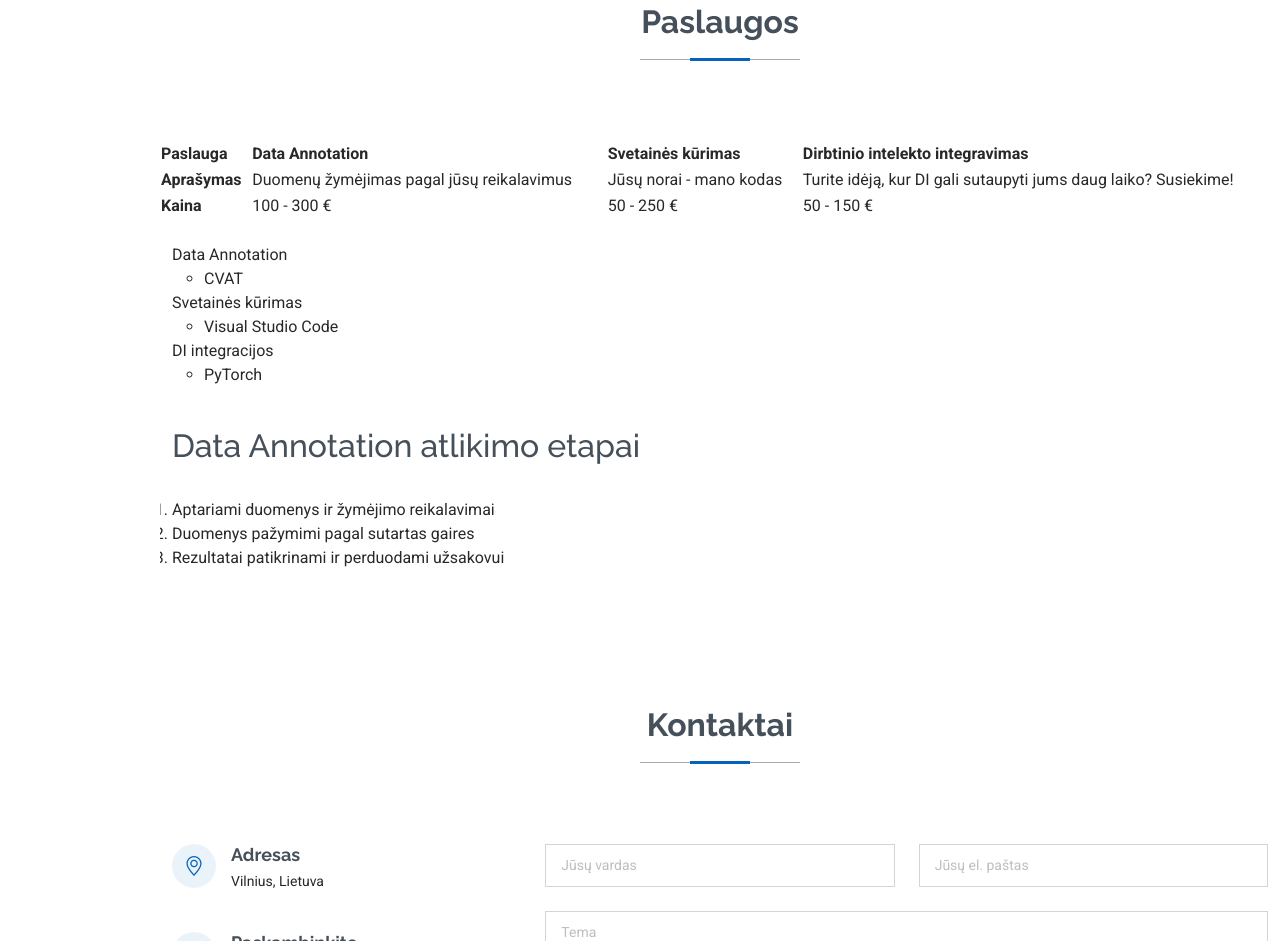
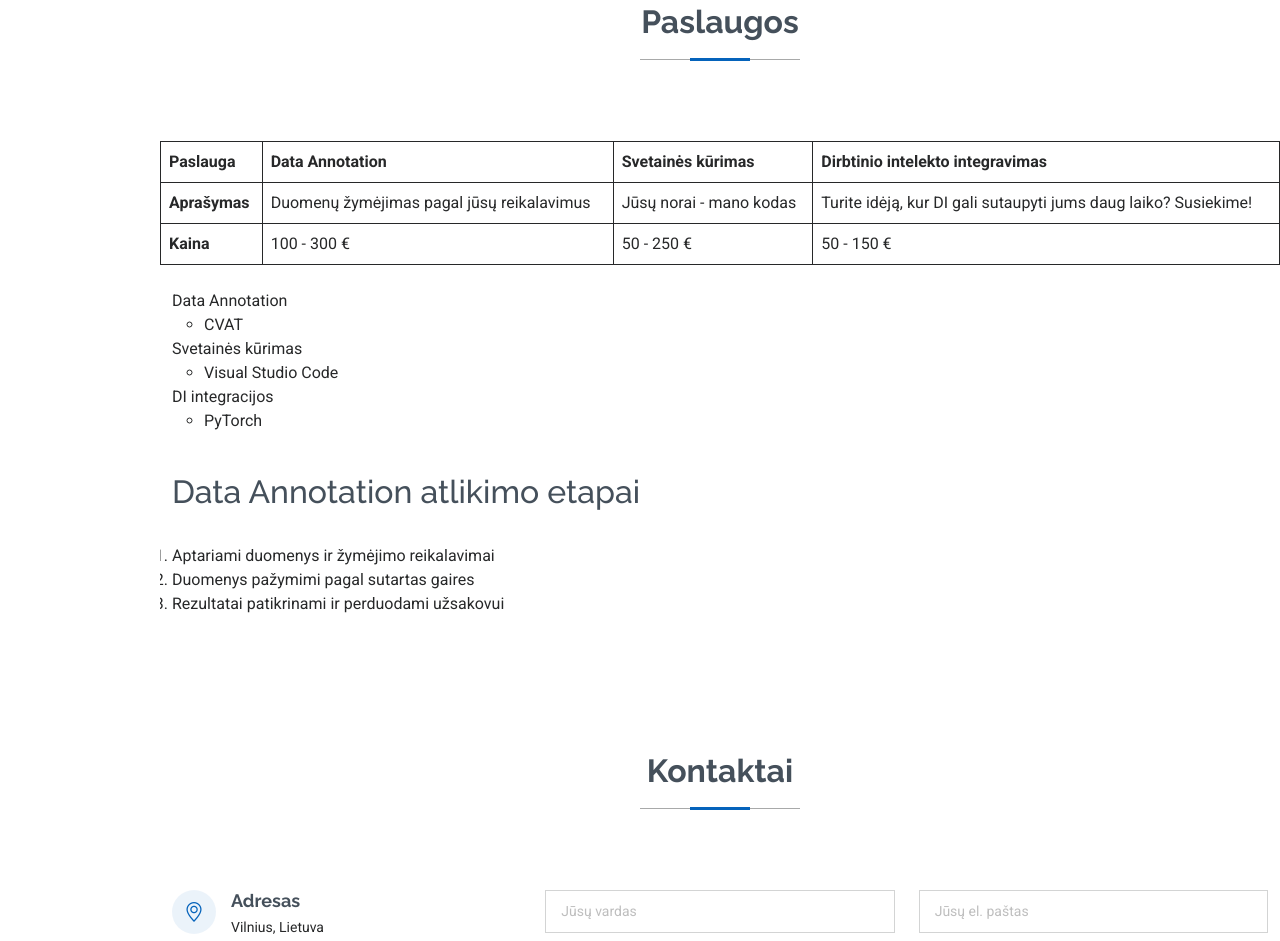
Before and after one commit to SaimonasK/SaimonasK.github.io, a plain HTML site: page index.html in a window 1280 px wide. Shown: the part 3214-4155 px from the top of the page. Drawn offline with Linux system fonts and the light colour scheme.

Commit message:
Add styles for services table
Added styles for services table in main.css

```diff
--- a/assets/css/main.css
+++ b/assets/css/main.css
@@ -1457,3 +1457,18 @@ section,
 .starter-section {
   /* Add your styles here */
 }
+
+#services table {
+  border-collapse: collapse;
+}
+
+#services table,
+#services th,
+#services td {
+  border: 1px solid #272829;
+}
+
+#services th,
+#services td {
+  padding: 8px;
+}
```
